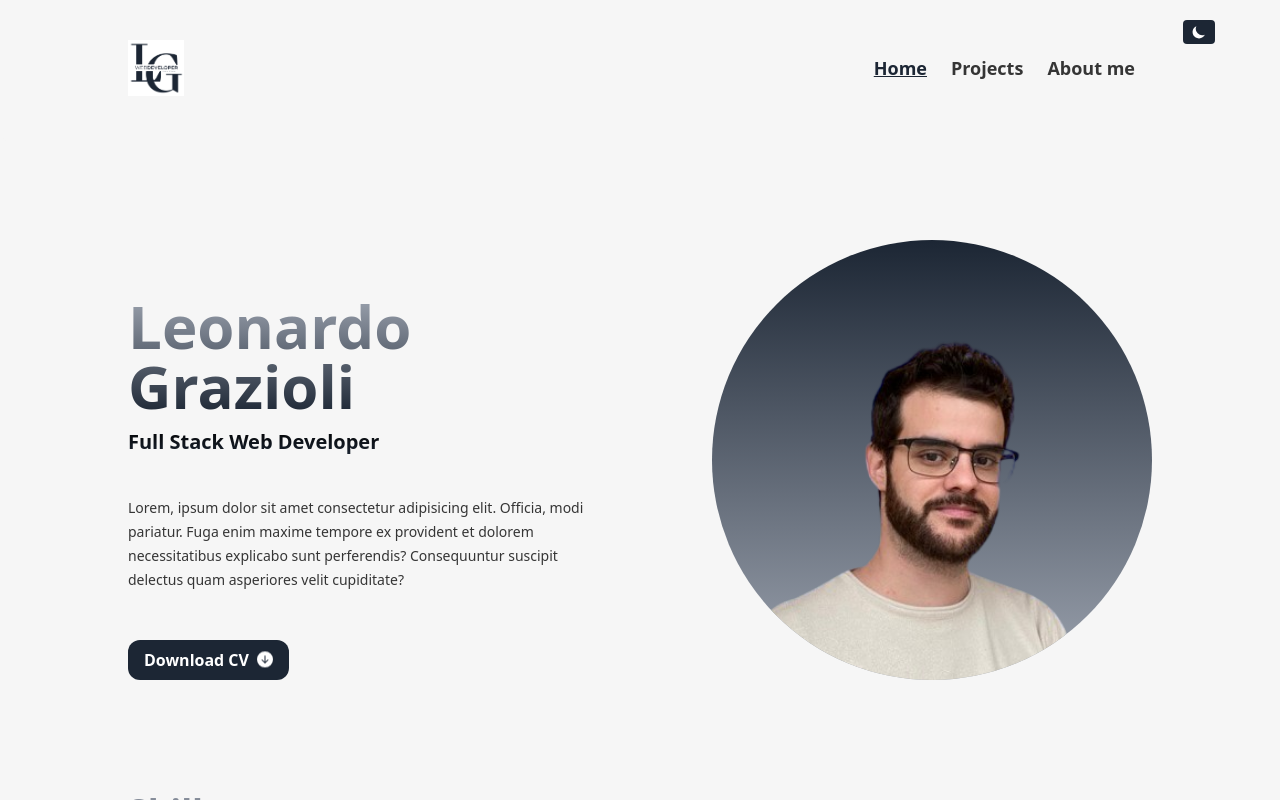
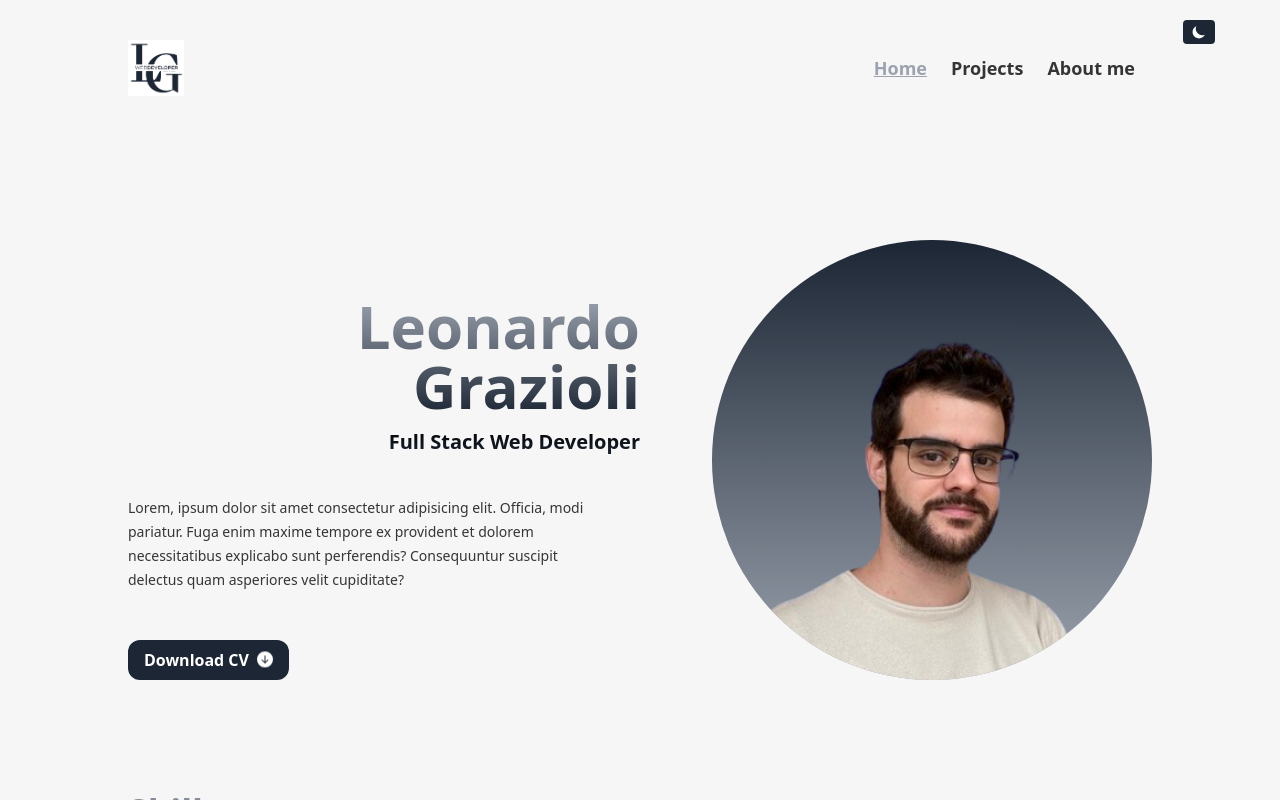
Before and after one commit to Leograzioli/Portfoglio, a React (Vite) app: page / in a window 1280 px wide. Built offline with nearby package versions, Linux system fonts and the light colour scheme.

Commit message:
add btn component

```diff
--- a/src/components/AppHeader.jsx
+++ b/src/components/AppHeader.jsx
@@ -53,15 +53,15 @@ export default function AppHeader() {
           <ul className='sm:flex text-secondary-dark dark:text-secondary font-semibold text-lg'>
 
             <li>
-              <NavLink className={({ isActive }) => isActive ? 'dark:text-white underline text-primary-dark sm:ml-6' : 'sm:ml-6'} to={'/'}>Home</NavLink>
+              <NavLink className={({ isActive }) => isActive ? 'dark:text-white underline text-secondary sm:ml-6' : 'sm:ml-6'} to={'/'}>Home</NavLink>
             </li>
 
             <li>
-              <NavLink className={({ isActive }) => isActive ? 'dark:text-white underline text-primary-dark sm:ml-6' : 'sm:ml-6'} to={'/projects'}>Projects</NavLink>
+              <NavLink className={({ isActive }) => isActive ? 'dark:text-white underline text-secondary sm:ml-6' : 'sm:ml-6'} to={'/projects'}>Projects</NavLink>
             </li>
 
             <li>
-              <NavLink className={({ isActive }) => isActive ? 'dark:text-white underline text-primary-dark sm:ml-6' : 'sm:ml-6'} to={'/about-me'}>About me</NavLink>
+              <NavLink className={({ isActive }) => isActive ? 'dark:text-white underline text-secondary sm:ml-6' : 'sm:ml-6'} to={'/about-me'}>About me</NavLink>
             </li>
           </ul>
         </nav>
--- /dev/null
+++ b/src/components/DownloadBtn.jsx
@@ -0,0 +1,10 @@
+import curriculum from '../assets/Leonardo_Grazioli_CV.pdf'
+import { BsFillArrowDownCircleFill } from 'react-icons/bs'
+
+export default function DownloadBtn() {
+  return (
+    <>
+        <a className='px-4 py-2 bg-primary-dark hover:bg-black dark:bg-primary dark:hover:bg-white text-white dark:text-secondary-dark font-semibold rounded-xl hover:transition-all inline-flex items-center gap-x-2 hover:translate-y-1' href={curriculum} download={'Leonardo_Grazioli_CV.pdf'} >Download CV <BsFillArrowDownCircleFill className="animate-bounce" /> </a>
+    </>
+  )
+}
--- a/src/pages/AboutMe.jsx
+++ b/src/pages/AboutMe.jsx
@@ -1,7 +1,11 @@
-import { BsFillArrowDownCircleFill, BsFillEnvelopeFill } from "react-icons/bs";
-import curriculum from "../assets/Leonardo_Grazioli_cv_portfolio.pdf";
+import { useEffect, useState } from "react";
+import { BsFillEnvelopeFill } from "react-icons/bs";
+
+//img
 import leo from '../assets/leo.png'
-import { useEffect, useState } from "react";
+
+//components
+import DownloadBtn from "../components/DownloadBtn";
 
 export default function AboutMe() {
     const [isOpen, setIsOpen] = useState(false)
@@ -28,16 +32,17 @@ export default function AboutMe() {
                 I was born in Brasil and got the italian citizenship when I was 19 years old and since then I live in Italy.
             </p>
 
+            {/* why programming section */}
             <h2 className='text-2xl text-center  text-transparent bg-clip-text bg-gradient-to-t from-primary-dark to-secondary dark:bg-gradient-to-b dark:from-white dark:to-secondary font-bold mt-12 pb-4'>Why I decided to start programming?</h2>
-
 
             <p className="text-primary-dark dark:text-secondary text-center px-12">
 
                 After 8 years of experience as warehouse specialist I decided to do something I always loved.
                 The passion for video-games and technology pushed me to dive into the development world. I started from <span className="font-bold text-black dark:text-white">Html</span> and  <span className="font-bold text-black dark:text-white">Css</span> with <span className="font-bold text-black dark:text-white">Bootstrap, Tailwind</span> and <span className="font-bold text-black dark:text-white">Sass</span>. <br /> Then, I moved on to <span className="font-bold text-black dark:text-white">Javascript</span>  with <span className="font-bold text-black dark:text-white">Vue.js</span> and <span className="font-bold text-black dark:text-white">React</span> and later on <span className="font-bold text-black dark:text-white">Php</span> with <span className="font-bold text-black dark:text-white">Laravel</span> framework. <br />
             </p>
+
+            {/* new section */}
             <h2 className='text-2xl text-center  text-transparent bg-clip-text bg-gradient-to-t from-primary-dark to-secondary dark:bg-gradient-to-b dark:from-white dark:to-secondary font-bold mt-6 pb-4'>Why I decided to start programming?</h2>
-
 
             <p className="text-primary-dark dark:text-secondary text-center px-12">
 
@@ -47,8 +52,8 @@ export default function AboutMe() {
 
 
             <div className='mt-12 flex flex-wrap justify-center gap-4'>
-                <a className='cursor-pointer px-4 max-w-[180px] sm:me-4 py-2 bg-primary-dark dark:bg-white text-white dark:text-secondary-dark font-semibold rounded-xl hover:transition-all hover:bg-[#1c365a] inline-flex justify-center items-center gap-x-2 hover:scale-x-105' href={curriculum} download={'Leonardo_Grazioli_CV.pdf'} >Download CV <BsFillArrowDownCircleFill className="animate-bounce" /> </a>
-                <div onClick={() => { setIsOpen(true) }} className='cursor-pointer max-w-[180px] px-4 py-2 bg-primary-dark dark:bg-white text-white dark:text-secondary-dark font-semibold rounded-xl hover:transition-all hover:bg-[#1c365a] flex justify-center items-center gap-x-2 hover:scale-x-105' >Contact Me <BsFillEnvelopeFill /> </div>
+                <DownloadBtn />
+                <div onClick={() => { setIsOpen(true) }} className='cursor-pointer max-w-[180px] px-4 py-2 bg-primary-dark hover:bg-black dark:bg-primary hover:dark:bg-white text-white dark:text-secondary-dark font-semibold rounded-xl hover:transition-all flex justify-center items-center gap-x-2 hover:translate-y-1' >Contact Me <BsFillEnvelopeFill /> </div>
             </div>
 
             {/* modal */}
--- a/src/pages/AppHome.jsx
+++ b/src/pages/AppHome.jsx
@@ -1,10 +1,16 @@
 import { useEffect } from "react";
-import leo from '../assets/leo.png'
-import curriculum from '../assets/Leonardo_Grazioli_cv_portfolio.pdf'
-import { BsFillArrowDownCircleFill, BsBootstrapFill } from 'react-icons/bs'
+
+//react icons
+import { BsBootstrapFill } from 'react-icons/bs'
 import { SiHtml5, SiCss3, SiTailwindcss, SiMysql } from 'react-icons/si'
 import { IoLogoJavascript } from 'react-icons/io'
 import { FaVuejs, FaReact, FaPhp, FaLaravel, FaSass } from 'react-icons/fa'
+
+//img
+import leo from '../assets/leo.png'
+
+//components
+import DownloadBtn from "../components/DownloadBtn";
 
 export default function homepage() {
 
@@ -20,17 +26,19 @@ export default function homepage() {
                     <div className="lg:pt-24 order-2 lg:order-1 " >
 
                         {/* title */}
-                        <h2 className="text-transparent bg-clip-text bg-gradient-to-t from-primary-dark to-secondary dark:bg-gradient-to-b dark:from-white dark:to-secondary font-bold text-4xl mt-8 lg:mt-0 sm:text-6xl">Leonardo Grazioli</h2>
+                        <div className="text-end w-fit">
+                            <h2 className="text-transparent bg-clip-text bg-gradient-to-t from-primary-dark to-secondary dark:bg-gradient-to-b dark:from-white dark:to-secondary font-bold text-4xl mt-8 lg:mt-0 sm:text-6xl">Leonardo Grazioli</h2>
+                            <p className="font-semibold text-transparent bg-clip-text bg-gradient-to-t from-primary-dark to-black dark:from-primary-dark dark:to-white text-lg sm:text-xl mt-3">Full Stack Web Developer </p>
+                        </div>
 
-                        {/* sub-title and description */}
-                        <p className="font-semibold text-transparent bg-clip-text bg-gradient-to-t from-primary-dark to-black dark:from-primary-dark dark:to-white text-lg sm:text-xl mt-3">Full Stack Web Developer </p>
+                        {/* description */}
                         <p className="text-secondary-dark text-sm mt-10 dark:text-secondary leading-6 lg:pr-12">
                             Lorem, ipsum dolor sit amet consectetur adipisicing elit. Officia, modi pariatur. Fuga enim maxime tempore ex provident et dolorem necessitatibus explicabo sunt perferendis? Consequuntur suscipit delectus quam asperiores velit cupiditate?
                         </p>
 
                         {/* download cv button */}
                         <div className='mt-12'>
-                            <a className='px-4 py-2 bg-primary-dark dark:bg-white text-white dark:text-secondary-dark font-semibold rounded-xl hover:transition-all hover:bg-[#1c365a] inline-flex items-center gap-x-2 hover:scale-x-105' href={curriculum} download={'Leonardo_Grazioli_CV.pdf'} >Download CV <BsFillArrowDownCircleFill className="animate-bounce"/> </a>
+                            <DownloadBtn />
                         </div>
                     </div>
 
```
Also changed, not shown: 2 other files (tests, documents, lock files or other folders).
